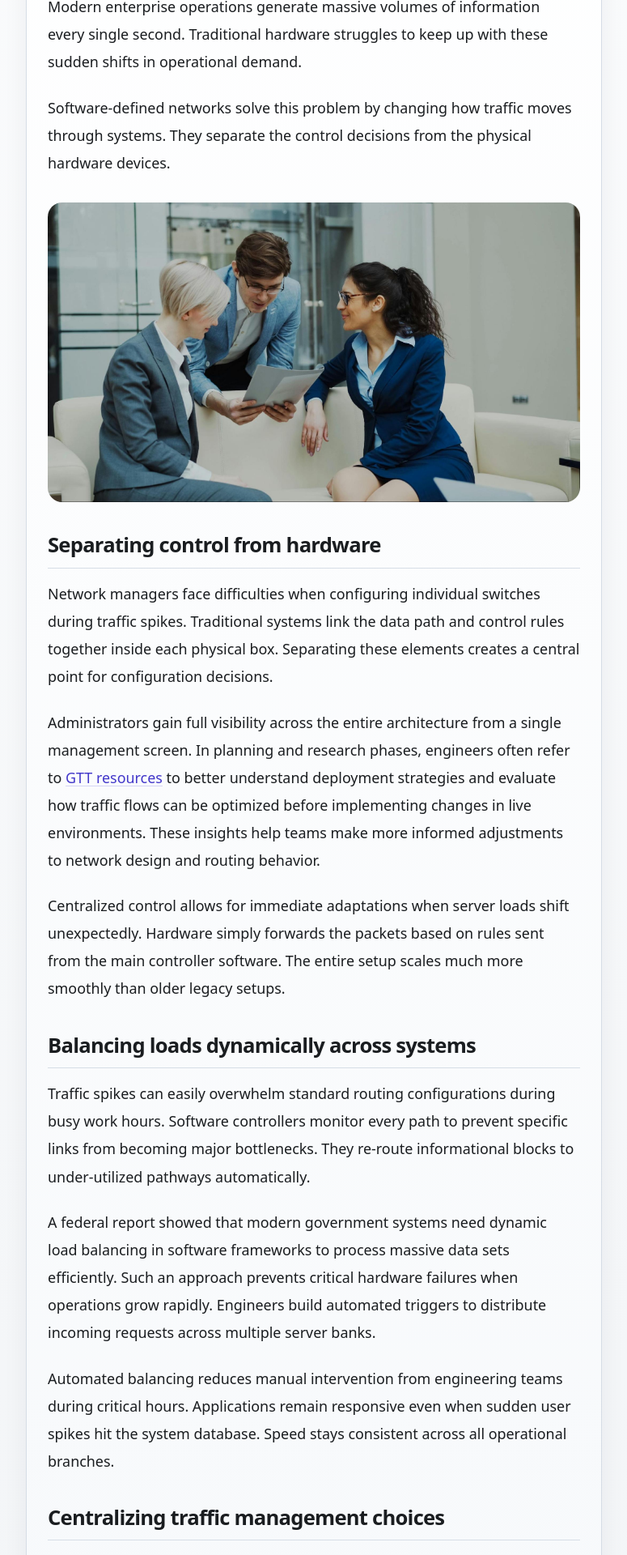
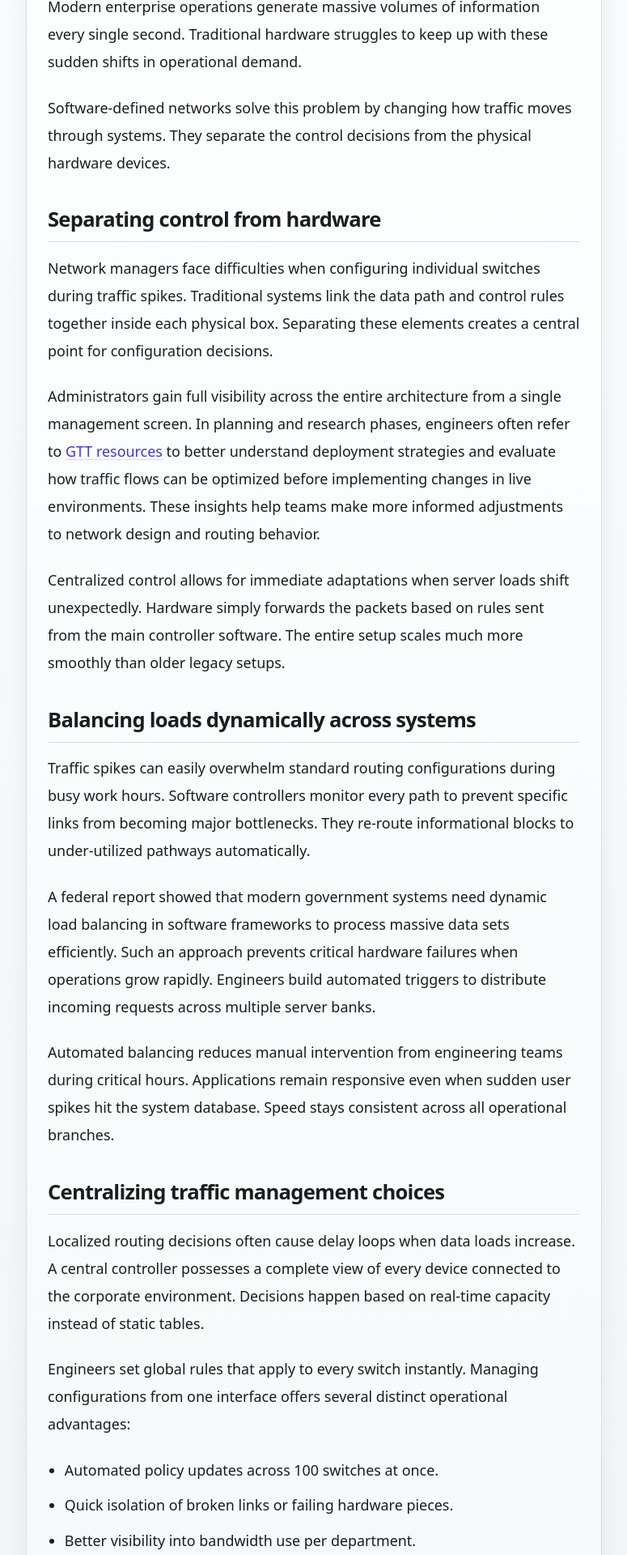
Before and after one commit to opensourcefeed/insights, a Jekyll site: the page built from _posts/2026-06-06-software-defined-networks-high-scale-data.md, in a window 1280 px wide. Shown: the part 442-2362 px from the top of the page at 81% size, without its empty margins (252-1027 px from the left). Built offline with Jekyll 4.4.1, drawn with Linux system fonts in a browser that asks for light colours.

Commit message:
Remove copyrighted image

```diff
--- a/_posts/2026-06-06-software-defined-networks-high-scale-data.md
+++ b/_posts/2026-06-06-software-defined-networks-high-scale-data.md
@@ -4,14 +4,11 @@ title: "How software-defined networks manage high-scale data"
 categories: [networking, tools, open-source, tutorial]
 tags: [sdn, software-defined-networking, network-management, load-balancing, bandwidth, scalability, enterprise-networking, traffic-management]
 description: "Learn how software-defined networks separate control from hardware to manage high-scale data, balance loads dynamically, and respond to failures automatically."
-image: /insights/assets/images/post-images/software-defined-network/image2.jpg
 ---
 
 Modern enterprise operations generate massive volumes of information every single second. Traditional hardware struggles to keep up with these sudden shifts in operational demand.
 
 Software-defined networks solve this problem by changing how traffic moves through systems. They separate the control decisions from the physical hardware devices.
-
-![Software-defined network managing high-scale data traffic](/insights/assets/images/post-images/software-defined-network/image2.jpg)
 
 ## Separating control from hardware
 
```
Also changed, not shown: other parts of _posts/2026-06-06-software-defined-networks-high-scale-data.md (+0 -2 lines), assets/images/post-images/software-defined-network/image1.jpg (deleted), assets/images/post-images/software-defined-network/image2.jpg (deleted).
